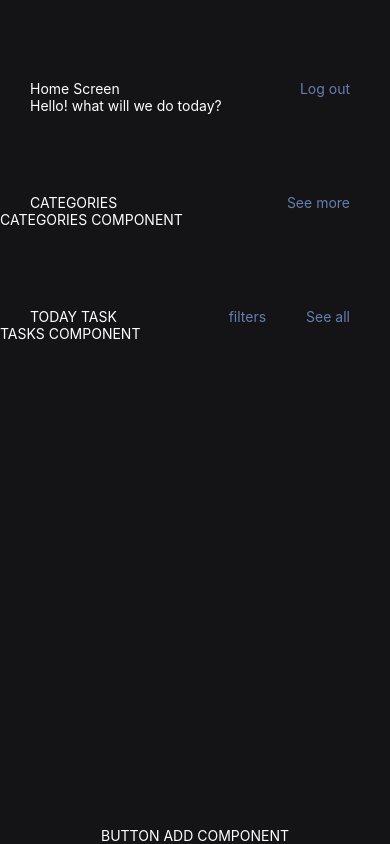
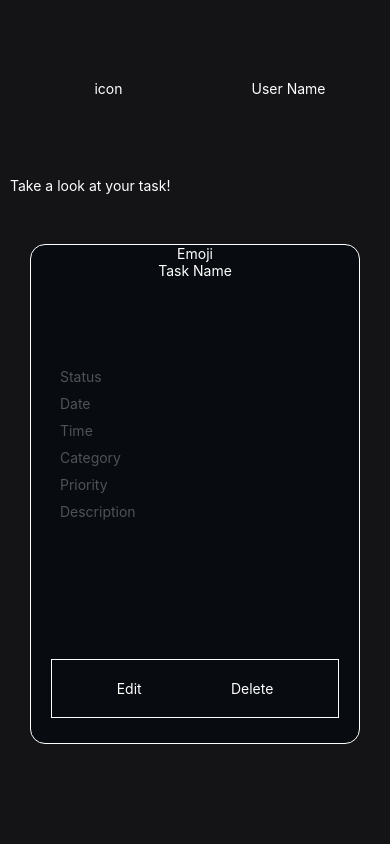
Before and after one commit to Diana-Camz/ToDoApp, a React Native app: screen /DetailTask in a window 390 px wide. Built offline with nearby package versions, Linux system fonts and the light colour scheme.

Commit message:
create screen and basic layout of Detail Task and add to stack navigation

```diff
--- a/src/navigation/Navigation.js
+++ b/src/navigation/Navigation.js
@@ -1,6 +1,7 @@
 import React from 'react'
 import { createStackNavigator } from '@react-navigation/stack';
 import Home from '../screens/Home'
+import DetailTask from '../screens/DetailTask'
 
 
 const Navigation = () => {
@@ -9,6 +10,7 @@ const Navigation = () => {
     return (
         <Stack.Navigator initialRouteName='Home' screenOptions={{headerShown:false}}>
             <Stack.Screen name='Home' component={Home}/>
+            <Stack.Screen name='DetailTask' component={DetailTask}/>
         </Stack.Navigator>
     )
 }
--- /dev/null
+++ b/src/screens/DetailTask.js
@@ -0,0 +1,99 @@
+import { Pressable, StyleSheet, Text, View } from 'react-native'
+import React from 'react'
+
+const DetailTask = () => {
+  return (
+    <View style={styles.container}>
+      <View style={styles.container_header}>
+        <View style={styles.container_icon}>
+          <Text style={styles.icon_text}>icon</Text>
+        </View>
+        <View style={styles.container_userName}>
+          <Text style={styles.userName_title}>User Name</Text>
+        </View>
+      </View>
+      <View style={styles.container_title}>
+        <Text style={styles.title}>Take a look at your task!</Text>
+      </View>
+      <View style={styles.container_task_detail}>
+        <View style={styles.container_header_task_detail}>
+          <Text style={styles.userName_title}>Emoji</Text>
+          <Text style={styles.userName_title}>Task Name</Text>
+        </View>
+        <View style={styles.container_description_task_detail}>
+          <Text style={styles.name_title}> Status</Text>
+          <Text style={styles.name_title}> Date</Text>
+          <Text style={styles.name_title}> Time</Text>
+          <Text style={styles.name_title}> Category</Text>
+          <Text style={styles.name_title}> Priority</Text>
+          <Text style={styles.name_title}> Description</Text>
+        </View>
+        <View style={styles.container_buttons_task_detail}>
+          <Pressable onPress={() => {}}><Text style={styles.userName_title}>Edit</Text></Pressable>
+          <Pressable onPress={() => {}}><Text style={styles.userName_title}>Delete</Text></Pressable>
+        </View>
+      </View>
+    </View>
+  )
+}
+
+export default DetailTask
+
+const styles = StyleSheet.create({
+  container: {
+    flex:1,
+    backgroundColor: '#141315',
+  },
+  container_header: {
+    marginTop: 80,
+    paddingLeft: 30,
+    flexDirection: 'row',
+    justifyContent: 'space-around',
+  },
+  container_userName: {
+
+  },
+  icon_text: {
+    color:'#ffffff',
+  },
+  userName_title:{
+    color:'#ffffff',
+  },
+  container_title: {
+    margin: 10,
+    marginTop: 40,
+  },
+  title:{
+    color:'#ffffff',
+    marginTop: 40,
+
+  },
+  container_task_detail:{
+    height: 500,
+    marginTop: 40,
+    marginHorizontal: 30,
+    justifyContent: 'space-between',
+    backgroundColor: '#080b10',
+    paddingHorizontal: 20,
+    borderRadius: 15,
+    borderWidth: 1,
+    borderColor: '#ffffff',
+  },
+  container_header_task_detail: {
+    alignItems: 'center',
+  },
+  name_title:{
+    color: '#505257',
+    margin: 5,
+  },
+  container_buttons_task_detail: {
+    flexDirection: 'row',
+    justifyContent: 'space-around',
+    marginTop: 50,
+    marginBottom: 25,
+    padding: 20,
+    borderWidth: 1,
+    borderColor: '#ffffff',
+
+  }
+})
--- a/src/screens/Home.js
+++ b/src/screens/Home.js
@@ -1,10 +1,11 @@
 import { Pressable, StyleSheet, Text, View } from 'react-native'
 import React from 'react'
 
-const Home = () => {
+
+const Home = ({navigation}) => {
   return (
     <View style={styles.container}>
-      <View style={styles.containerUserName}>
+      <View style={styles.container_userName}>
         <View>
             <Text style={styles.userName_title}>Home Screen</Text>
             <Text style={styles.userName_description}>Hello! what will we do today?</Text>
@@ -30,12 +31,16 @@ const Home = () => {
                 <Text style={styles.tasks_option}>See all</Text>
             </View>
         </View>
-        <View>
+        <View style={styles.container_tasks_component}>
             <Text style={styles.tasks_title}>TASKS COMPONENT</Text>
+            <Pressable onPress={() => navigation.navigate('DetailTask')}><Text style={styles.tasks_title}>TASKS</Text></Pressable>
+            <Pressable><Text style={styles.tasks_title}>TASKS</Text></Pressable>
+            <Pressable><Text style={styles.tasks_title}>TASKS</Text></Pressable>
+            <Pressable><Text style={styles.tasks_title}>TASKS</Text></Pressable>
         </View>
       </View>
       <View style={styles.container_buttonAdd}>
-        <Pressable>
+        <Pressable onPress={() => {}}>
             <Text style={styles.tasks_title}>BUTTON ADD COMPONENT</Text>
         </Pressable>
       </View>
@@ -50,7 +55,7 @@ const styles = StyleSheet.create({
         flex:1,
         backgroundColor: '#141315',
     },
-    containerUserName: {
+    container_userName: {
         marginTop: 80,
         paddingLeft: 30,
         flexDirection: 'row',
@@ -93,6 +98,11 @@ const styles = StyleSheet.create({
         alignItems: 'flex-end',
         justifyContent: 'flex-end',
     },
+    container_tasks_component:{
+        flexDirection: 'row',
+        justifyContent: 'space-between',
+        paddingTop: 20,
+    },
     tasks_option:{
         color:'#657FB1',
         marginRight: 40,
```
